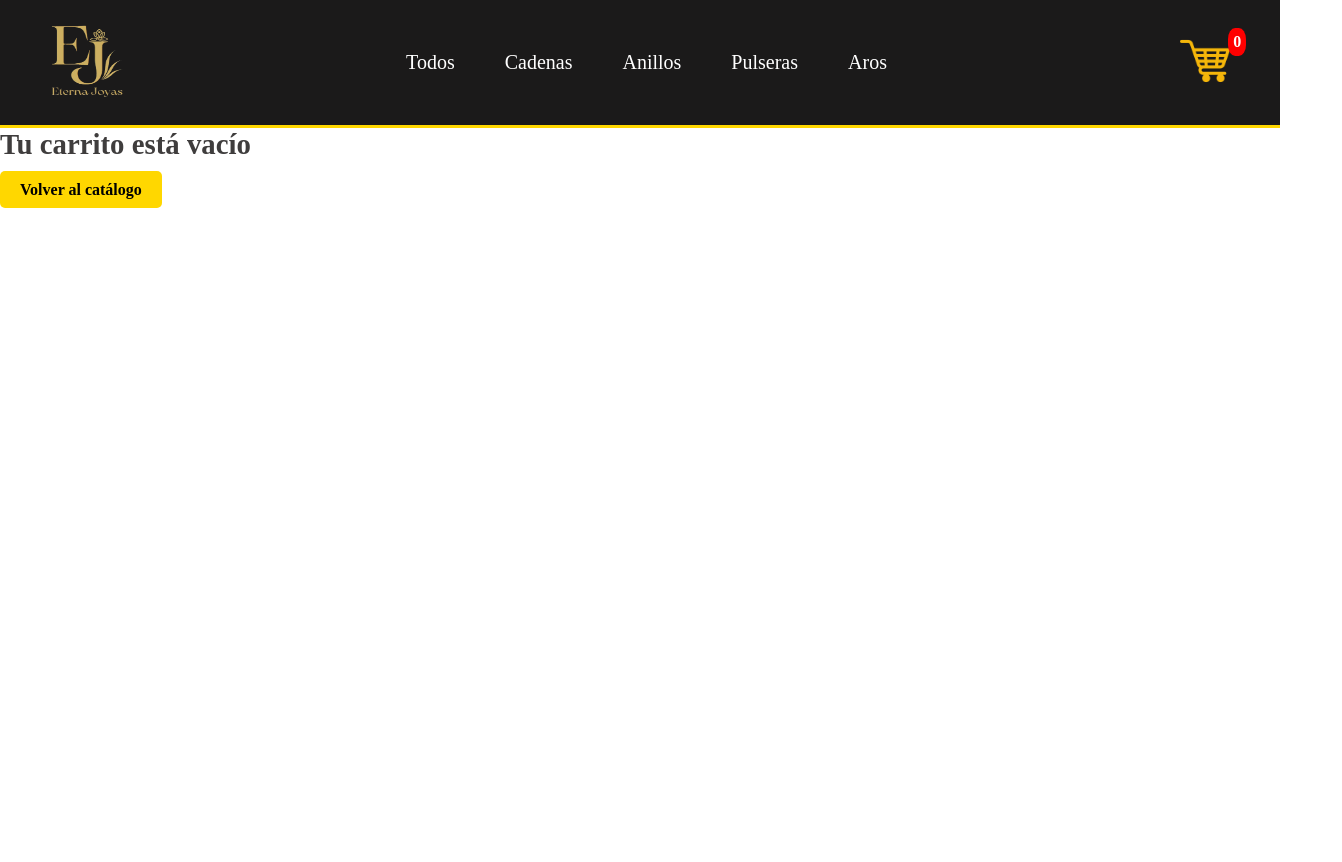
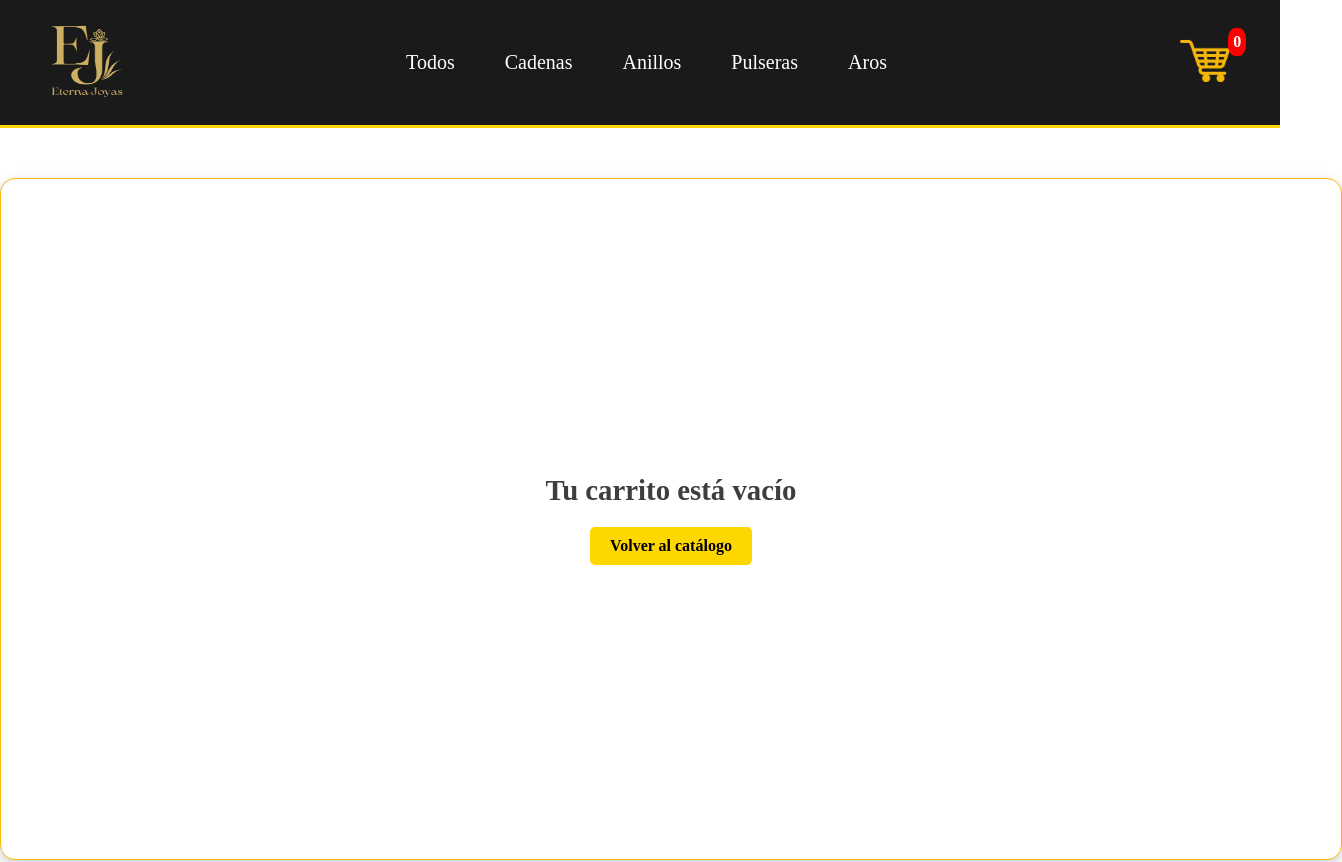
Before and after one commit to CugliariSanti17/eterna_joyas_60035, a React (Vite) app: page /cart in a window 1280 px wide. Shown: the top 862 px of the page, 1342 px wide, since content can reach past the window. Before the commit the page ends 800 px from the top, so only its background shows below. Built offline with nearby package versions, Linux system fonts and the light colour scheme.

Commit message:
arreglo problema en el css de cart

```diff
--- a/src/components/Cart/Cart.css
+++ b/src/components/Cart/Cart.css
@@ -71,10 +71,10 @@
     flex-direction: column;
     align-items: center;
     justify-content: center;
-    width: 100%;
-    height: 100vh;
+    width: 1300px;
+    height: 80vh;
     padding: 20px;
-    margin: 50px;
+    margin: 50px auto;
     text-align: center;
     background-color: #fff;
     border: 1px solid rgb(251, 182, 9);
--- a/src/components/Cart/Cart.jsx
+++ b/src/components/Cart/Cart.jsx
@@ -11,7 +11,7 @@ const Cart = () => {
 
     if (cantidadTotal === 0) {
         return (
-            <div className='cartProductMesagge'>
+            <div className='cartProductMessage'>
                 <h2 className='cartEmpty'>Tu carrito está vacío</h2>
                 <Link className='returnToCatalog' to="/">Volver al catálogo</Link>
             </div>
```
